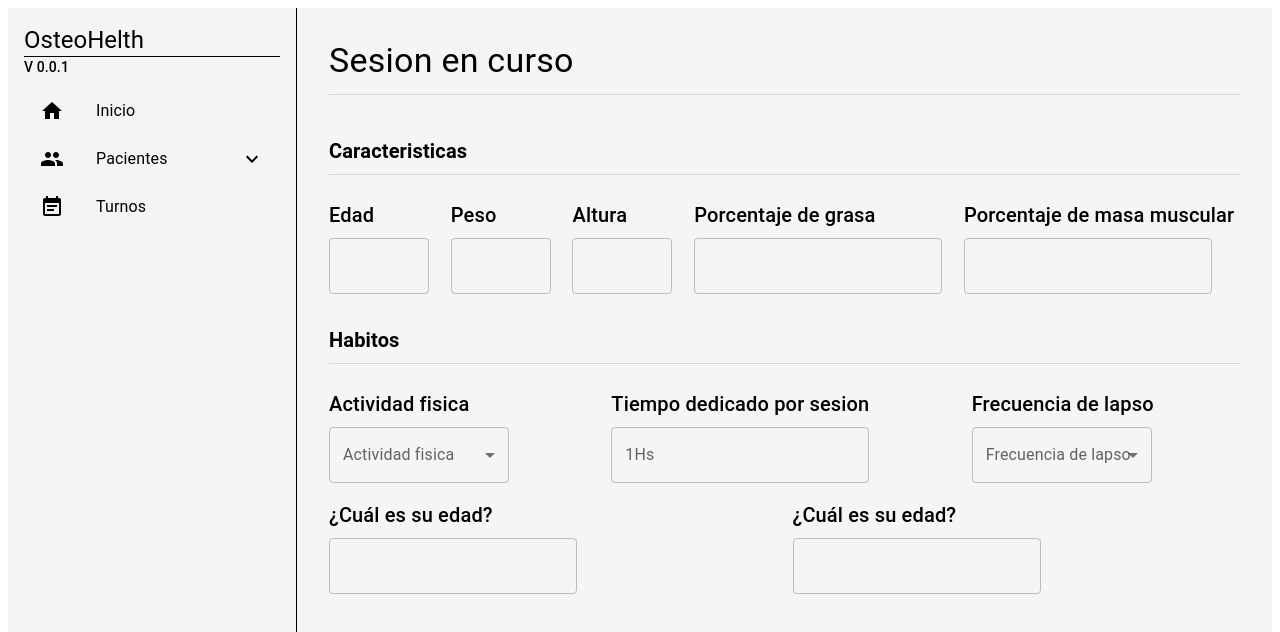
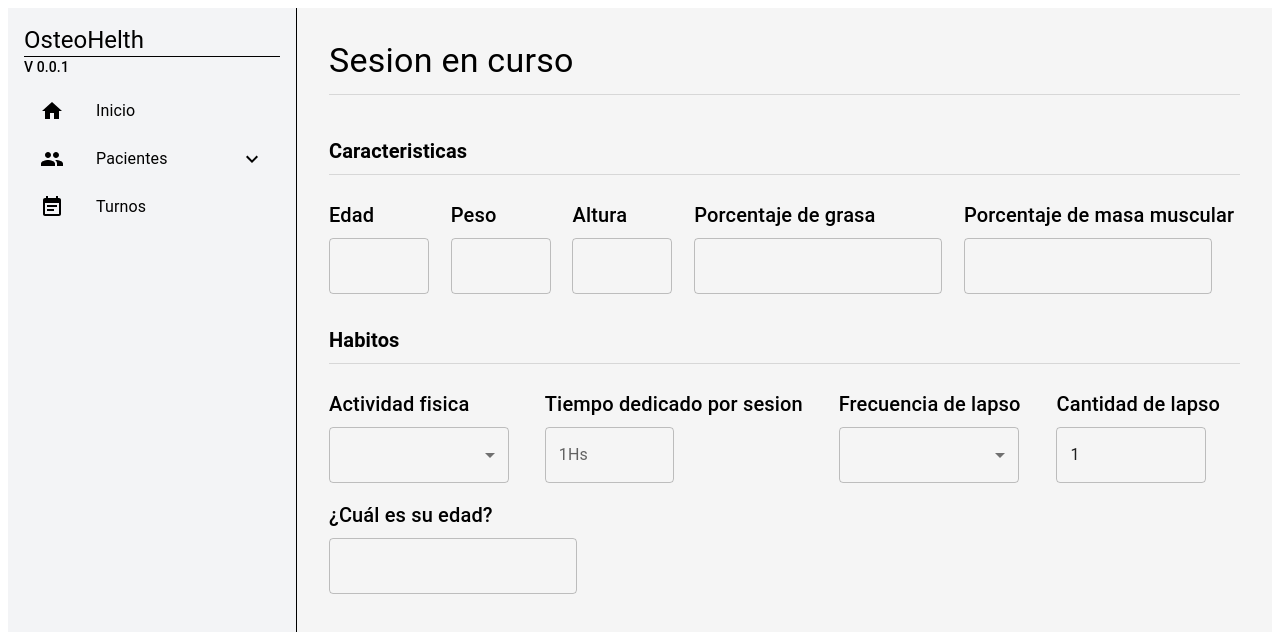
Before and after one commit to joaquinbaccega/Tesis-Frontend, a Next.js app: page /comenzar-sesion in a window 1280 px wide. Shown: the top 632 px of the page. Built offline with nearby package versions, Linux system fonts and the light colour scheme.

Commit message:
Refactor session page to correct default values for fields and improve layout consistency in form elements

```diff
--- a/src/app/comenzar-sesion/page.tsx
+++ b/src/app/comenzar-sesion/page.tsx
@@ -52,16 +52,16 @@ const sesiónStarted = () => {
 
     const lapso = [
         {
-          value: 'Dias',
-          label: 'Dias',
+            value: 'Minutos',
+            label: 'Minutos',
         },
         {
             value: 'Horas',
             label: 'Horas',
         },
         {
-          value: 'Minutos',
-          label: 'Minutos',
+            value: 'Dias',
+            label: 'Dias',
         },
         {
             value: 'Semanas',
@@ -135,8 +135,7 @@ const sesiónStarted = () => {
                         <Typography variant="h6" gutterBottom style={{ color: "black", textAlign: 'start' }}>
                             Actividad fisica
                         </Typography>
-                        <TextField select sx={{ width: "180px" }} label="Actividad fisica
-">
+                        <TextField select sx={{ width: "180px" }} defaultValue={"caminar"}>
                             {currencies.map((option) => (
                                 <MenuItem key={option.value} value={option.value}>
                                     {option.label}
@@ -150,7 +149,7 @@ const sesiónStarted = () => {
                         <Typography variant="h6" gutterBottom style={{ color: "black", textAlign: 'start' }}>
                             Tiempo dedicado por sesion
                         </Typography>
-                        <TextField type='number' label="1Hs" sx={{ width: "100%" }} />
+                        <TextField type='number' label="1Hs" sx={{ width: "50%" }} />
                     </Grid>
 
 
@@ -158,7 +157,7 @@ const sesiónStarted = () => {
                         <Typography variant="h6" gutterBottom style={{ color: "black", textAlign: 'start' }}>
                             Frecuencia de lapso
                         </Typography>
-                        <TextField select sx={{ width: "180px" }} label="Frecuencia de lapso">
+                        <TextField select sx={{ width: "180px" }} defaultValue={"semana"}>
 
                             {lapso.map((option) => (
                                 <MenuItem key={option.value} value={option.value}>
@@ -171,9 +170,9 @@ const sesiónStarted = () => {
 
                     <Grid item sx={{ marginRight: 'auto' }}>
                         <Typography variant="h6" gutterBottom style={{ color: "black", textAlign: 'start' }}>
-                            ¿Cuál es su edad?
+                            Cantidad de lapso
                         </Typography>
-                        <TextField type='number' sx={{ width: "auto" }} />
+                        <TextField type='number' sx={{ width: "150px" }} defaultValue={1} />
                     </Grid>
 
 
--- a/src/app/components/sideBar/Sidebar.tsx
+++ b/src/app/components/sideBar/Sidebar.tsx
@@ -76,7 +76,7 @@ const Sidebar = () => {
                 <HomeIcon style={{ color: "black" }} />
               </ListItemIcon>
               <ListItemText primary="Inicio"
-                onClick={() => router.push("/inicio")}
+                onClick={() => router.push("/")}
               />
             </ListItemButton>
           </ListItem>
@@ -97,7 +97,7 @@ const Sidebar = () => {
             <List component="div" disablePadding style={{ marginLeft: "1rem" }}>
               <ListItem disablePadding>
                 <ListItemButton>
-                  <ListItemText primary="Listado de pacientes" />
+                  <ListItemText primary="Listado de pacientes" onClick={() => router.push("/inicio")} />
                 </ListItemButton>
               </ListItem>
               <ListItem disablePadding>
--- a/src/app/login/page.tsx
+++ b/src/app/login/page.tsx
@@ -19,7 +19,7 @@ export default function Login() {
     console.log("Contraseña:", password);
 
 
-    if(email === "baccegajoaquin@gmail.com" && password === "123456") {
+    if(email === "123456@gmail.com" && password === "123456") {
       alert("Sesión iniciada con éxito");
       router.push("/inicio")
     } else {
```
Lines whose indentation alone changed are shown as unchanged.
